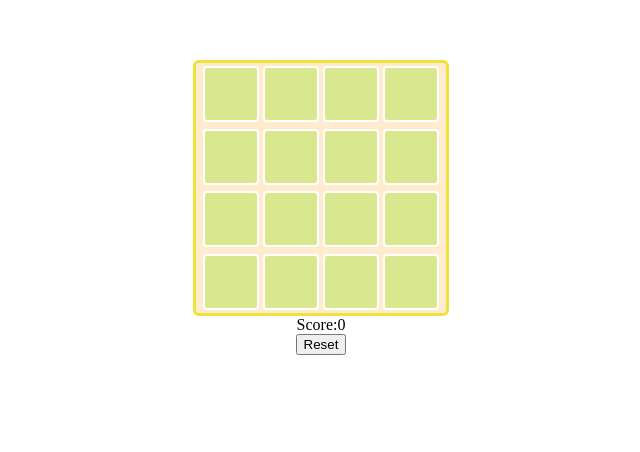
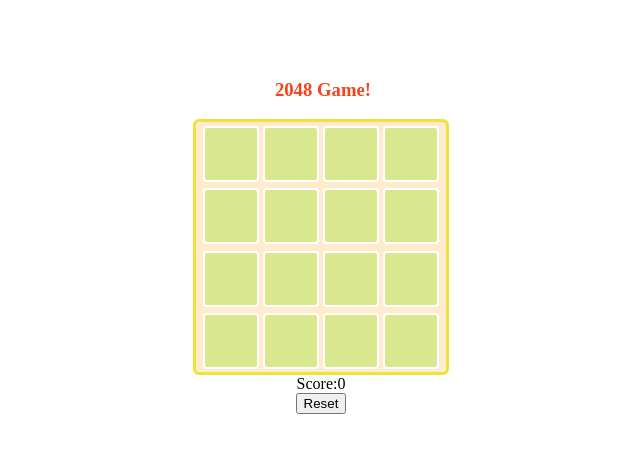
Before and after one commit to Pramodith-raju/2048-Game, a plain HTML site: page index.html in a window 1280 px wide. Shown: the part 196-648 px from the top of the page, without its empty margins (319-959 px from the left). Drawn offline with Linux system fonts and the light colour scheme.

Commit message:
new changes

```diff
--- a/index.html
+++ b/index.html
@@ -9,7 +9,9 @@
 </head>
 
 <body>
+
     <div id="game">
+        <h3>2048 Game!</h1>
             <div id="game-board">
                 <div class="tile"></div>
                 <div class="tile"></div>
--- a/index.js
+++ b/index.js
@@ -66,7 +66,7 @@ function move(direction) {
         if (checkGameOver()) {
             board.classList.add('game-over');
             const newBoard = document.createElement('p');
-            newBoard.textContent = "Game Over! Press Reset to start a new game.";
+            newBoard.textContent = "Game Over! Press Start to start a new game.";
             newBoard.style.backgroundColor = 'red';
             newBoard.style.color = 'white';
             const game = document.getElementById("game");
--- a/style.css
+++ b/style.css
@@ -12,7 +12,10 @@ body {
   /* Allow scrolling if content overflows */
   margin-top: 20%;
 }
-
+h3{
+  padding-left: 32%;
+  color: rgb(246, 67, 27);
+}
 #game-board {
   height: 250px;
   width: 250px;
```
Lines whose indentation alone changed are shown as unchanged.
